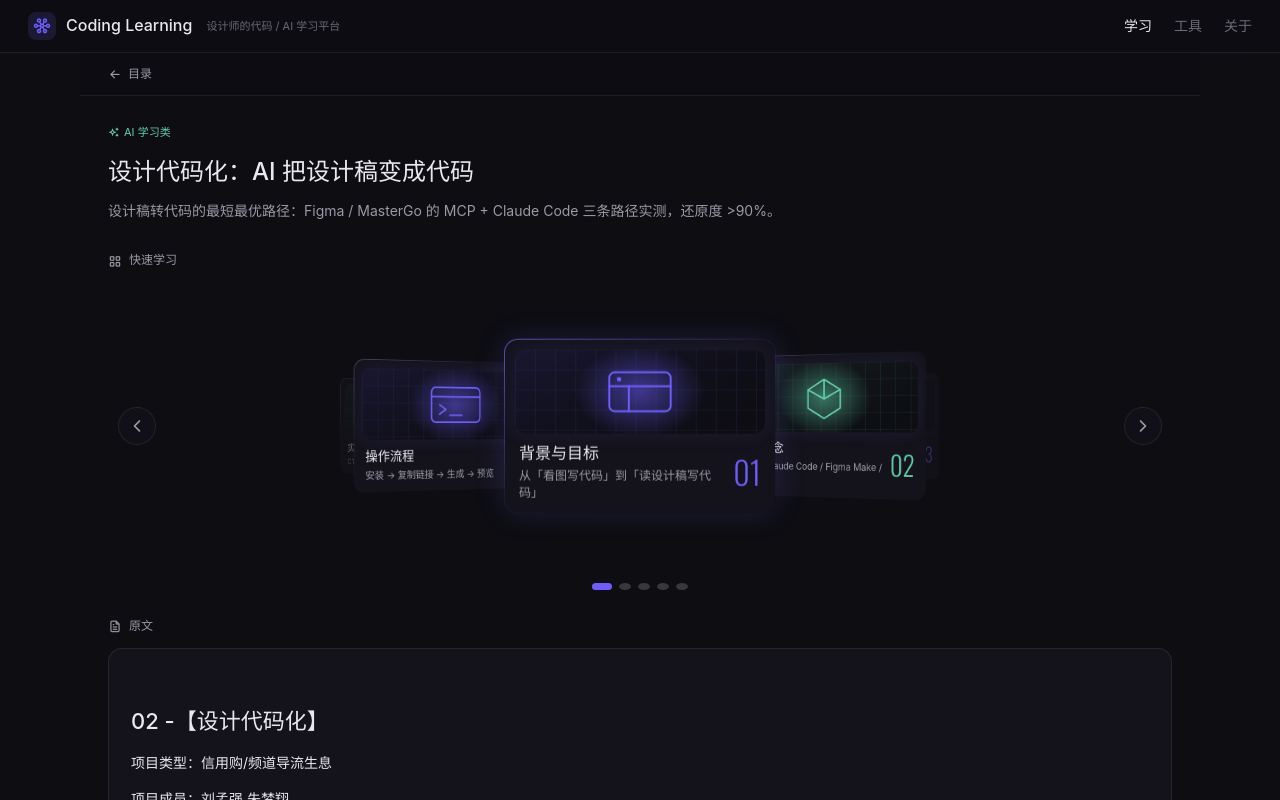
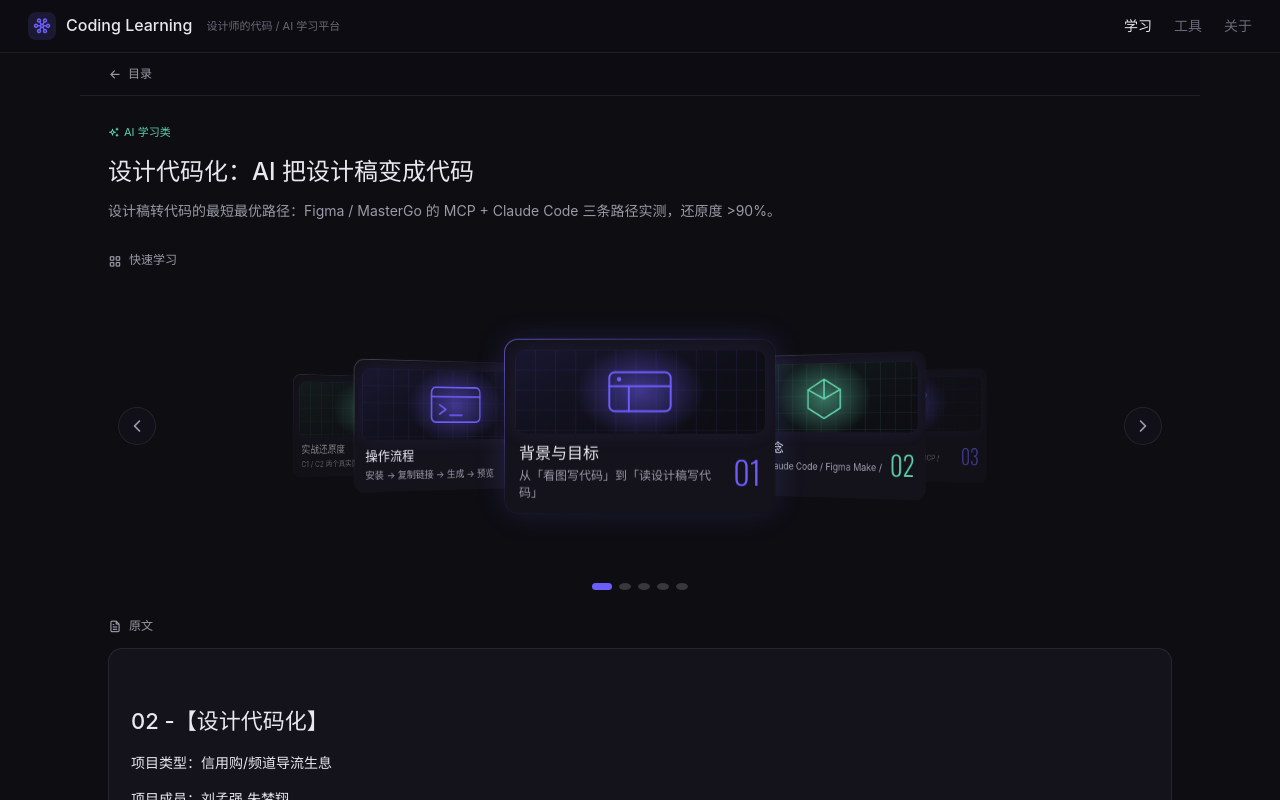
Before and after one commit to lmqinsydney-lab/coding-learning, a React (Vite) app: page /article/design-to-code in a window 1280 px wide. Shown: the top 800 px of the page. Built offline with nearby package versions, Linux system fonts and the light colour scheme.

Commit message:
style: coverflow ±2 卡多露一点(间距0.32→0.46、透明度0.38→0.52)
Co-Authored-By: Claude Opus 4.8 <noreply@anthropic.com>

```diff
--- a/src/shell/ModuleGraph.tsx
+++ b/src/shell/ModuleGraph.tsx
@@ -72,7 +72,7 @@ export function ModuleGraph({
 
   const cardW = Math.round(Math.min(272, Math.max(200, width * 0.36)))
   const step1 = cardW * 0.74 // ±1 卡：露出更多
-  const step2 = cardW * 0.32 // ±2 卡：只在 ±1 之外露一点
+  const step2 = cardW * 0.46 // ±2 卡：在 ±1 之外也多露一些
   const step = step1 // 点击横坐标→步数 的映射基准
 
   const styleFor = (i: number) => {
@@ -91,10 +91,10 @@ export function ModuleGraph({
       }
     }
     const tx = abs === 0 ? 0 : abs === 1 ? sign * step1 : sign * (step1 + step2)
-    const tz = abs === 0 ? 0 : abs === 1 ? -150 : -350
-    const ry = off === 0 ? 0 : -sign * (abs === 1 ? 36 : 50)
-    const scale = abs === 0 ? 1 : abs === 1 ? 0.9 : 0.72
-    const opacity = abs === 0 ? 1 : abs === 1 ? 1 : 0.38
+    const tz = abs === 0 ? 0 : abs === 1 ? -150 : -310
+    const ry = off === 0 ? 0 : -sign * (abs === 1 ? 36 : 46)
+    const scale = abs === 0 ? 1 : abs === 1 ? 0.9 : 0.76
+    const opacity = abs === 0 ? 1 : abs === 1 ? 1 : 0.52
     return {
       width: cardW,
       transform: `translate(-50%, -50%) translateX(${tx}px) translateZ(${tz}px) rotateY(${ry}deg) scale(${scale})`,
```
